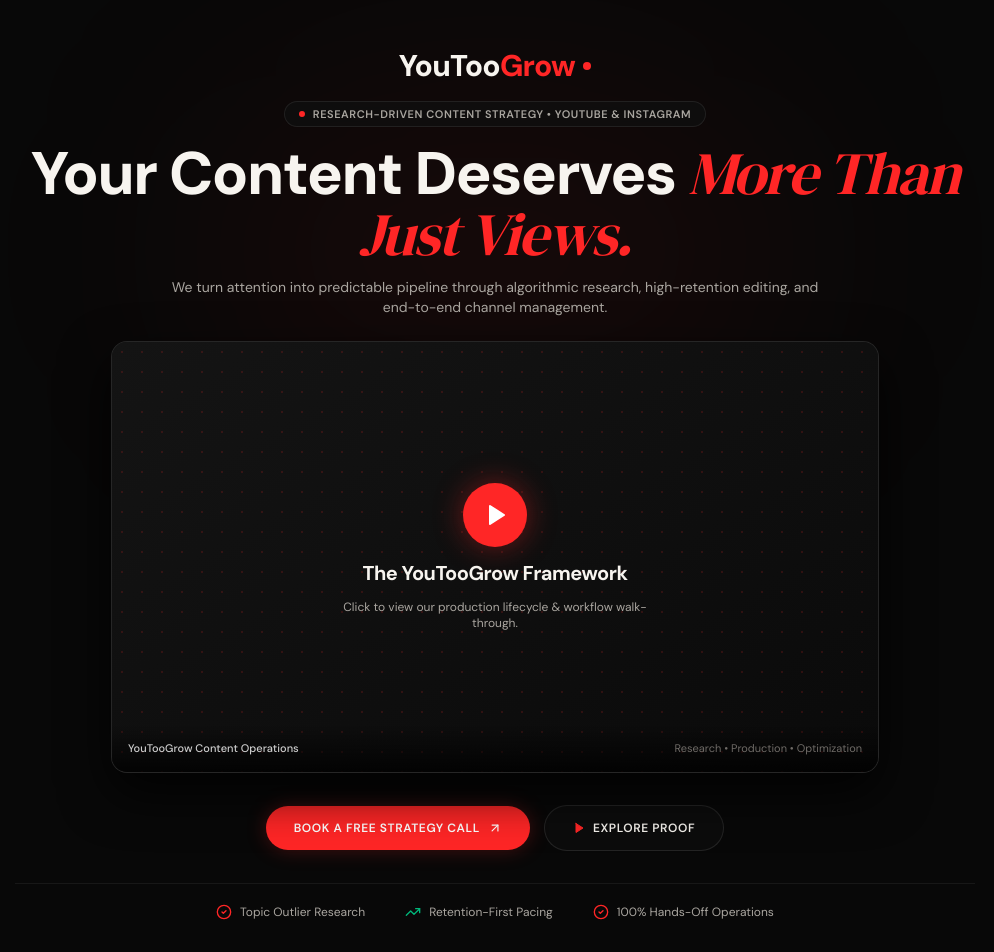
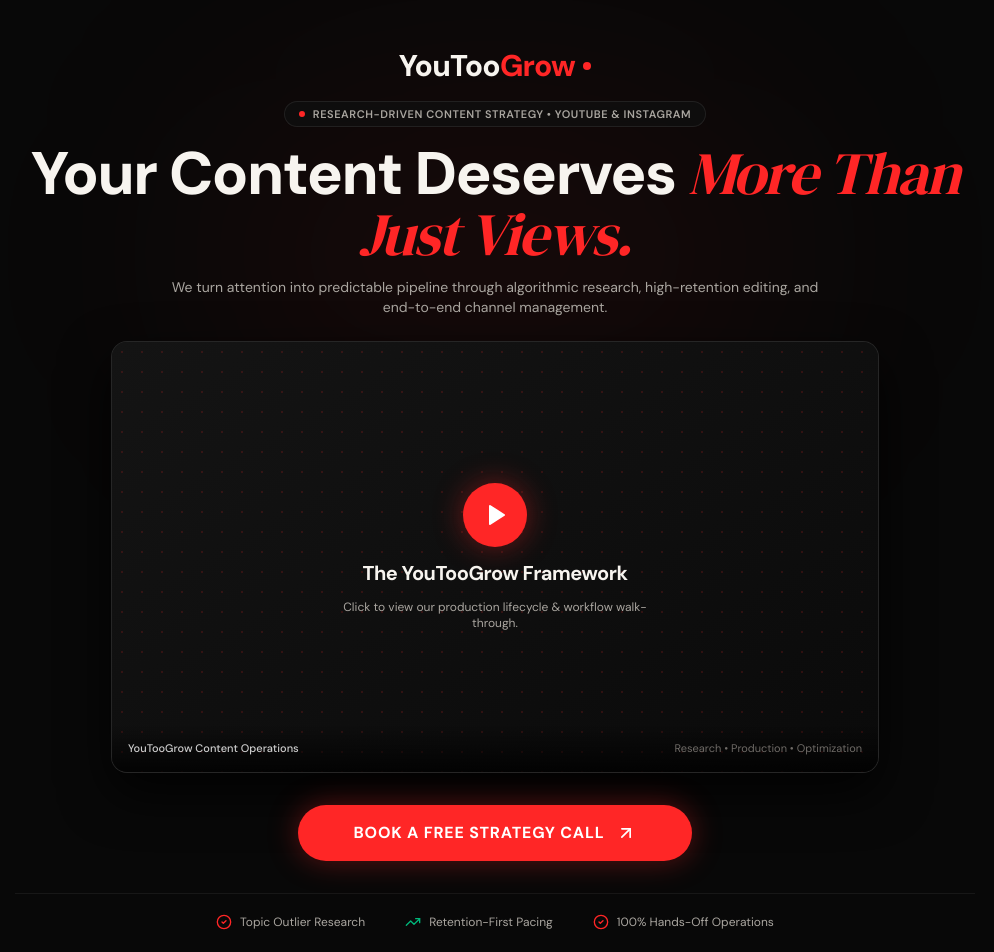
Before and after one commit to RITIKSINGH-DEOS/YouTooGrow, a Next.js app: page / in a window 1280 px wide. Shown: the top 952 px of the page, without its empty margins (145-1139 px from the left). Built offline with nearby package versions, Linux system fonts and the light colour scheme.

Commit message:
feat(hero): replace dual buttons with single prominent Book a Call CTA

```diff
--- a/src/components/hero/hero-section.tsx
+++ b/src/components/hero/hero-section.tsx
@@ -51,7 +51,7 @@ export function HeroSection({ videoSrc }: HeroSectionProps) {
           </span>
         </div>
 
-        {/* Master Headline (Image 1) */}
+        {/* Master Headline */}
         <h1 className="text-3xl sm:text-5xl lg:text-6xl font-extrabold text-[#f7f4ef] tracking-tight leading-[1.1] mb-3">
           Your Content Deserves{" "}
           <span className="block sm:inline font-serif italic font-normal text-[#ff2626]">
@@ -65,7 +65,7 @@ export function HeroSection({ videoSrc }: HeroSectionProps) {
           end-to-end channel management.
         </p>
 
-        {/* The Video Framework Card (Image 2 - Placed Directly Below Headline) */}
+        {/* The Video Framework Card */}
         <div className="relative aspect-video max-w-3xl mx-auto rounded-2xl overflow-hidden border border-white/[0.09] bg-[#101010] shadow-[0_20px_50px_rgba(0,0,0,0.8)] group mb-8">
           {isPlaying && videoSrc ? (
             <iframe
@@ -109,22 +109,14 @@ export function HeroSection({ videoSrc }: HeroSectionProps) {
           )}
         </div>
 
-        {/* Action CTAs */}
-        <div className="flex flex-col sm:flex-row items-center justify-center gap-3.5 mb-8">
+        {/* Single Big High-Impact Action CTA */}
+        <div className="flex justify-center mb-8">
           <Link
             href="#contact"
-            className="w-full sm:w-auto inline-flex items-center justify-center gap-2 px-7 py-3.5 rounded-full text-xs font-semibold uppercase tracking-wider bg-[#ff2626] hover:bg-[#d90808] text-white transition-all shadow-[0_0_20px_rgba(255,38,38,0.25)] group"
+            className="group relative inline-flex items-center justify-center gap-3 px-9 py-4 sm:px-14 sm:py-4.5 rounded-full text-sm sm:text-base font-bold uppercase tracking-wider bg-[#ff2626] hover:bg-[#d90808] text-white transition-all duration-300 shadow-[0_0_30px_rgba(255,38,38,0.35)] hover:shadow-[0_0_45px_rgba(255,38,38,0.6)] hover:scale-[1.02]"
           >
             <span>Book a Free Strategy Call</span>
-            <ArrowUpRight className="w-3.5 h-3.5 group-hover:translate-x-0.5 group-hover:-translate-y-0.5 transition-transform" />
-          </Link>
-
-          <Link
-            href="#proof"
-            className="w-full sm:w-auto inline-flex items-center justify-center gap-2 px-7 py-3.5 rounded-full text-xs font-semibold uppercase tracking-wider border border-white/[0.1] hover:border-white/25 bg-[#101010]/60 text-[#f7f4ef] transition-colors"
-          >
-            <Play className="w-3 h-3 text-[#ff2626] fill-[#ff2626]" />
-            <span>Explore Proof</span>
+            <ArrowUpRight className="w-4 h-4 sm:w-5 sm:h-5 group-hover:translate-x-1 group-hover:-translate-y-1 transition-transform" />
           </Link>
         </div>
 
```
